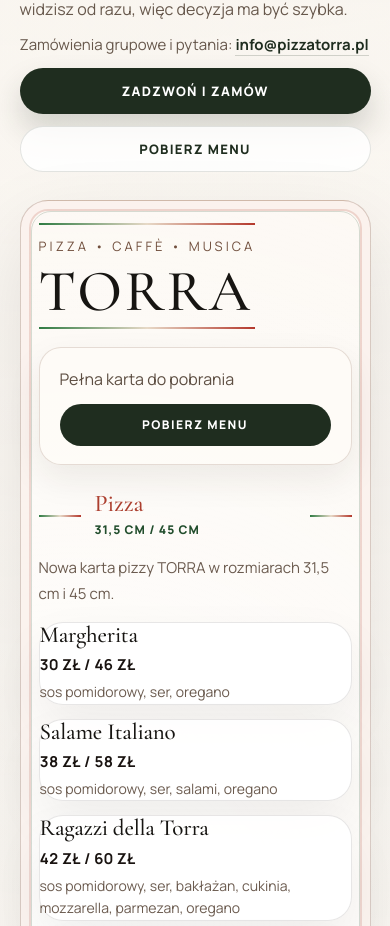
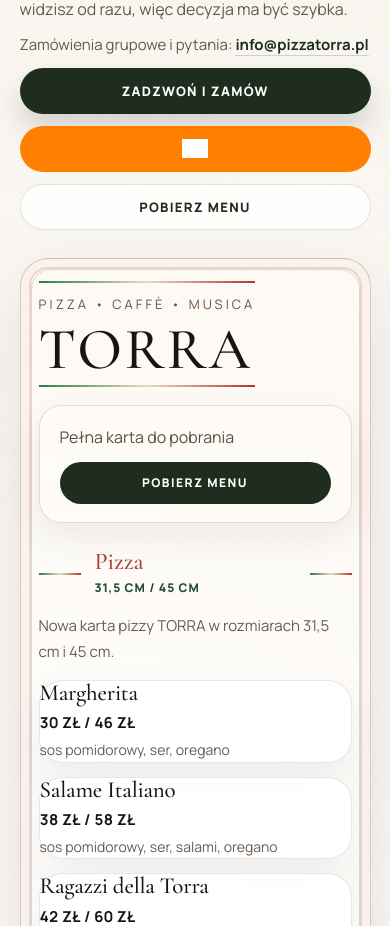
Before and after one commit to mulasty/PizzaTorra, a Next.js app: page / in a window 390 px wide. Shown: the part 2578-3504 px from the top of the page. Built offline with nearby package versions, Linux system fonts and the light colour scheme; grey boxes are pictures that could not be loaded.

Commit message:
Add Pyszne.pl orange CTA button between phone and download in menu section

```diff
--- a/src/app/page.module.css
+++ b/src/app/page.module.css
@@ -908,6 +908,37 @@
   display: flex;
   flex-wrap: wrap;
   gap: 12px;
+}
+
+.pyszneCtaButton {
+  display: inline-flex;
+  align-items: center;
+  justify-content: center;
+  gap: 8px;
+  padding: 0 22px;
+  min-height: 46px;
+  border-radius: 999px;
+  background: #FF8000;
+  color: #fff;
+  font-size: 13px;
+  font-weight: 700;
+  text-decoration: none;
+  letter-spacing: 0.02em;
+  transition: transform 160ms ease, box-shadow 160ms ease;
+  border: none;
+}
+
+.pyszneCtaButton:hover {
+  transform: translateY(-2px);
+  box-shadow: 0 8px 24px rgba(255, 128, 0, 0.28);
+}
+
+.pyszneCtaLogo {
+  width: 72px;
+  height: 19px;
+  object-fit: contain;
+  filter: brightness(0) invert(1);
+  flex-shrink: 0;
 }
 
 .menuBoard {
--- a/src/app/page.tsx
+++ b/src/app/page.tsx
@@ -478,6 +478,23 @@ export default function Page() {
               Zadzwoń i zamów
             </a>
             <a
+              href={siteConfig.pysznepl.url}
+              className={styles.pyszneCtaButton}
+              target="_blank"
+              rel="noopener noreferrer"
+              aria-label="Zamów przez Pyszne.pl"
+            >
+              <img
+                src="https://brandlogovector.com/wp-content/uploads/2021/10/Pyszne.pl-Logo.png"
+                alt="Pyszne.pl"
+                width={72}
+                height={19}
+                className={styles.pyszneCtaLogo}
+                aria-hidden="true"
+                loading="lazy"
+              />
+            </a>
+            <a
               href={menuDownload.href}
               className={styles.secondaryButton}
               target="_blank"
```
